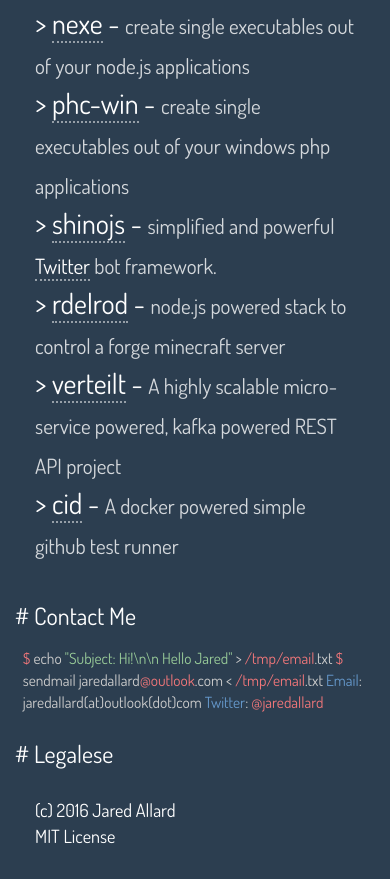
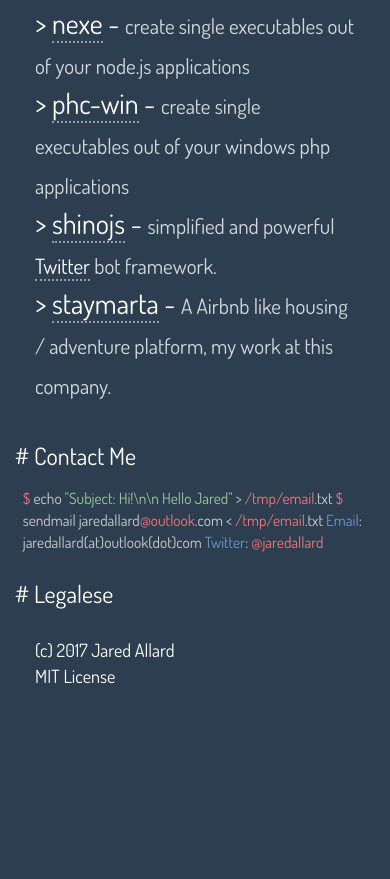
Before and after one commit to jaredallard/jaredallard.github.io, a website: page index.html in a window 390 px wide. Shown: the part 816-1695 px from the top of the page. After the commit the page ends 1535 px from the top, so only its background shows below. Drawn offline with nearby package versions, Linux system fonts and the light colour scheme.

Commit message:
index: make mobile friendly, 2017, fix a few projects

```diff
--- a/index.html
+++ b/index.html
@@ -1,6 +1,8 @@
 <!DOCTYPE html>
 <html>
   <head>
+    <meta name="viewport" content="width=device-width">
+
     <title>Jared Allard</title>
 
     <link href="https://maxcdn.bootstrapcdn.com/bootstrap/3.3.6/css/bootstrap.min.css" rel="stylesheet" />
@@ -46,7 +48,7 @@
       <h3># My Projects</h3>
       <div class='cmd'>
         <div class='project'>
-          > <a href="https://github.com/jaredallard/nexe">nexe</a> -
+          > <a href="https://github.com/nexe/nexe">nexe</a> -
           <span class='desc'>
             create single executables out of your node.js applications
           </span>
@@ -64,21 +66,9 @@
           </span>
         </div>
         <div class='project'>
-          > <a href="https://github.com/rdelrod">rdelrod</a> -
+          > <a href="https://github.com/staymarta">staymarta</a> -
           <span class='desc'>
-            node.js powered stack to control a forge minecraft server
-          </span>
-        </div>
-        <div class='project'>
-          > <a href="https://github.com/verteilt">verteilt</a> -
-          <span class='desc'>
-            A highly scalable micro-service powered, kafka powered REST API project
-          </span>
-        </div>
-        <div class='project'>
-          > <a href="https://github.com/programmingandlogic/cid">cid</a> -
-          <span class='desc'>
-            A docker powered simple github test runner
+            A Airbnb like housing / adventure platform, my work at this company.
           </span>
         </div>
       </div>
@@ -99,7 +89,7 @@
       <h3># Legalese</h3>
       <div class='cmd'>
         <p class='copyright'>
-          (c) 2016 Jared Allard
+          (c) 2017 Jared Allard
           <br />
           MIT License
         </p>
```
